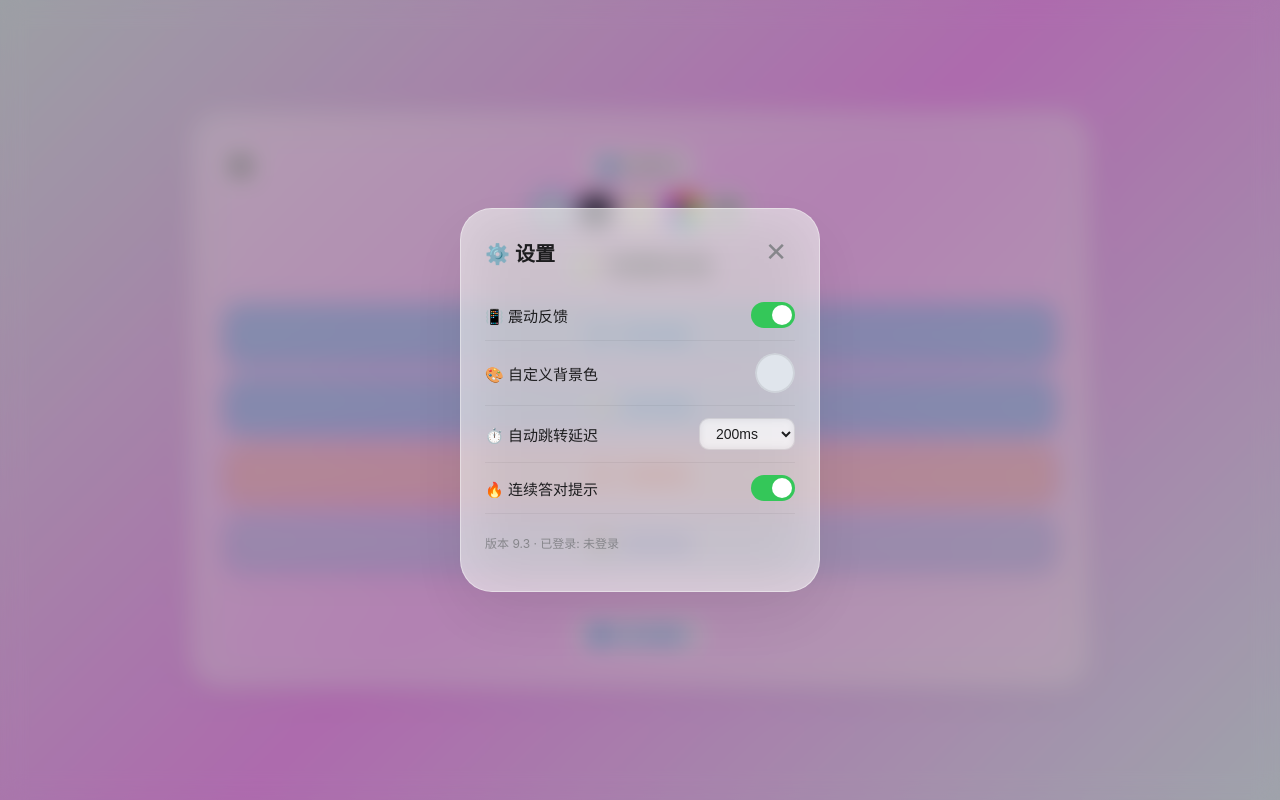
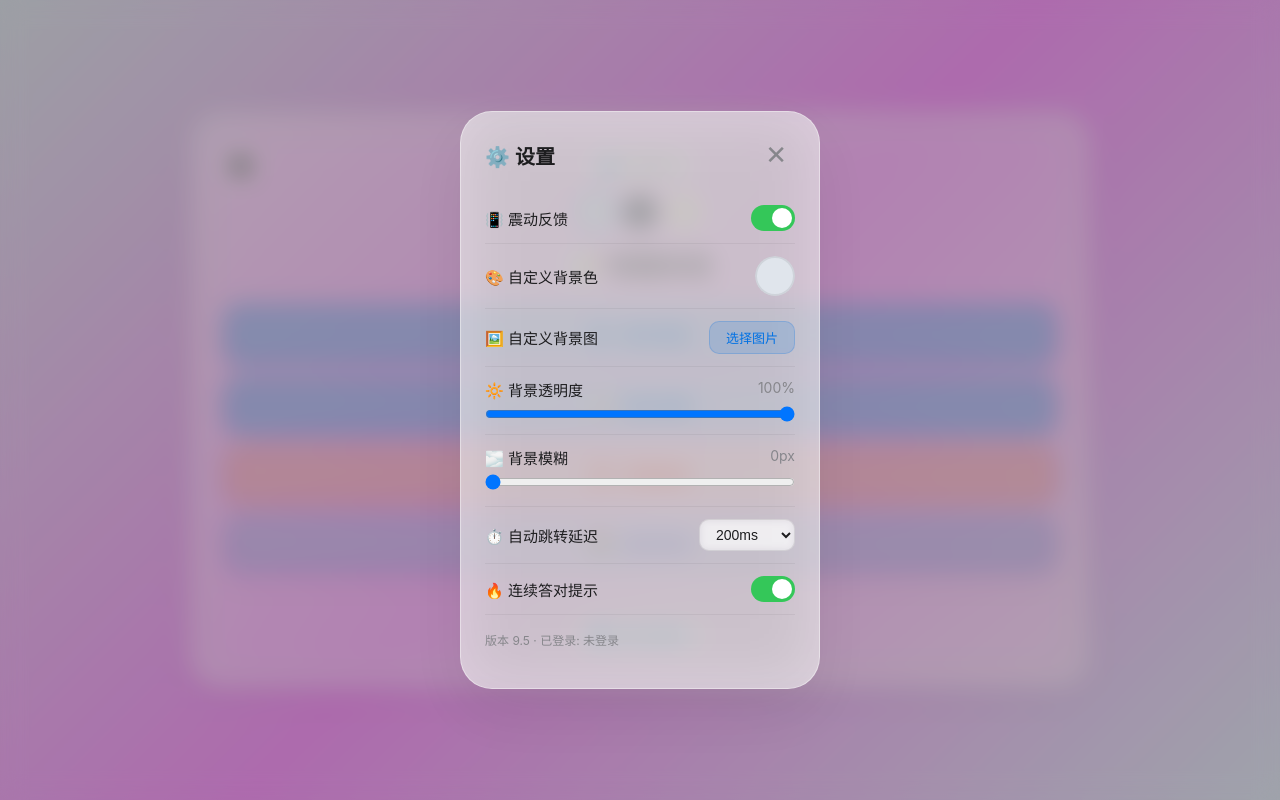
Before and after one commit to CPA050/data, a plain HTML site: page index.html in a window 1280 px wide. Both pictures are taken after a click on the button 241 px from the left and 165 px from the top of the page. Drawn offline with Linux system fonts and the light colour scheme.

Commit message:
Update index.html

```diff
--- a/index.html
+++ b/index.html
@@ -22,13 +22,11 @@
             <button onclick="QuizApp.logout()" id="logoutBtn" class="logout-btn">退出</button>
         </div>
 
-        <!-- 主题切换（简化为小图标，保留在状态栏下方） -->
+        <!-- 主题切换（仅保留明亮/夜间/护眼，自定义移到设置） -->
         <div class="theme-bar">
             <button class="theme-btn theme-btn-light active" onclick="QuizApp.setTheme('light')" title="明亮"></button>
             <button class="theme-btn theme-btn-dark" onclick="QuizApp.setTheme('dark')" title="夜间"></button>
             <button class="theme-btn theme-btn-eye" onclick="QuizApp.setTheme('eye')" title="护眼"></button>
-            <button class="theme-btn theme-btn-custom" onclick="QuizApp.openBgPicker()" title="自定义颜色"></button>
-            <button class="theme-btn theme-btn-image" onclick="QuizApp.uploadBgImage()" title="自定义图片"></button>
         </div>
 
         <h1>📝 答题系统</h1>
@@ -80,8 +78,31 @@
                     <span class="setting-label">🎨 自定义背景色</span>
                     <input type="color" id="settingsBgPicker" value="#e0e5ec" onchange="QuizApp.applyCustomBgFromSettings(this.value)" />
                 </div>
+                <!-- 自定义背景图片 -->
+                <div class="setting-item">
+                    <span class="setting-label">🖼️ 自定义背景图</span>
+                    <button onclick="QuizApp.uploadBgImage()" style="padding:6px 16px; background:rgba(0,113,227,0.15); color:#0071e3; border:1px solid rgba(0,113,227,0.2); border-radius:10px; cursor:pointer; font-size:13px;">选择图片</button>
+                </div>
+                <!-- 🆕 背景透明度滑块 -->
+                <div class="setting-item" style="flex-direction:column; align-items:stretch; gap:6px;">
+                    <div style="display:flex; justify-content:space-between;">
+                        <span class="setting-label">🔆 背景透明度</span>
+                        <span class="setting-label" id="opacityValue" style="color:#86868b; font-size:14px;">100%</span>
+                    </div>
+                    <input type="range" id="bgOpacitySlider" min="0" max="100" value="100"
+                           oninput="QuizApp.updateBgOpacity(this.value)" />
+                </div>
+                <!-- 🆕 背景模糊滑块 -->
+                <div class="setting-item" style="flex-direction:column; align-items:stretch; gap:6px; border-bottom: none;">
+                    <div style="display:flex; justify-content:space-between;">
+                        <span class="setting-label">🌫️ 背景模糊</span>
+                        <span class="setting-label" id="blurValue" style="color:#86868b; font-size:14px;">0px</span>
+                    </div>
+                    <input type="range" id="bgBlurSlider" min="0" max="20" value="0"
+                           oninput="QuizApp.updateBgBlur(this.value)" />
+                </div>
                 <!-- 自动跳转延迟 -->
-                <div class="setting-item">
+                <div class="setting-item" style="border-top: 1px solid rgba(0,0,0,0.05); margin-top: 4px;">
                     <span class="setting-label">⏱️ 自动跳转延迟</span>
                     <select id="delaySelect" onchange="QuizApp.setAutoDelay(parseInt(this.value))">
                         <option value="200">200ms</option>
@@ -100,8 +121,8 @@
                     </label>
                 </div>
                 <!-- 版本信息 -->
-                <div class="setting-item" style="border-bottom: none; margin-top: 8px;">
-                    <span class="setting-label" style="font-size: 12px; color: #86868b;">版本 9.3 · 已登录: <span id="settingsUser">-</span></span>
+                <div class="setting-item" style="border-bottom: none; margin-top: 4px;">
+                    <span class="setting-label" style="font-size: 12px; color: #86868b;">版本 9.5 · 已登录: <span id="settingsUser">-</span></span>
                 </div>
             </div>
         </div>
@@ -176,7 +197,6 @@
     </div>
 
     <!-- ===== 隐藏控件 ===== -->
-    <input type="color" id="bgColorPicker" style="display:none;" onchange="QuizApp.applyCustomBg(this.value)" />
     <input type="file" id="bgImageInput" accept="image/*" style="display:none;" onchange="QuizApp.handleBgImageUpload(event)" />
 
     <script src="app.js"></script>
```
